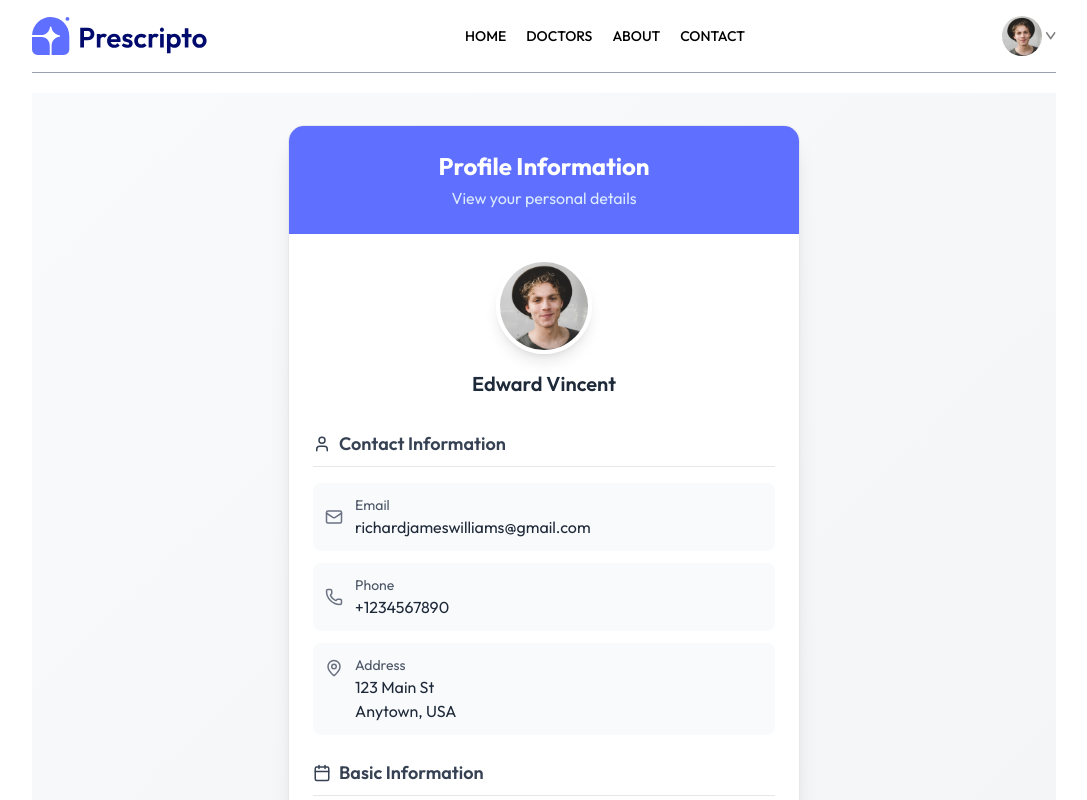
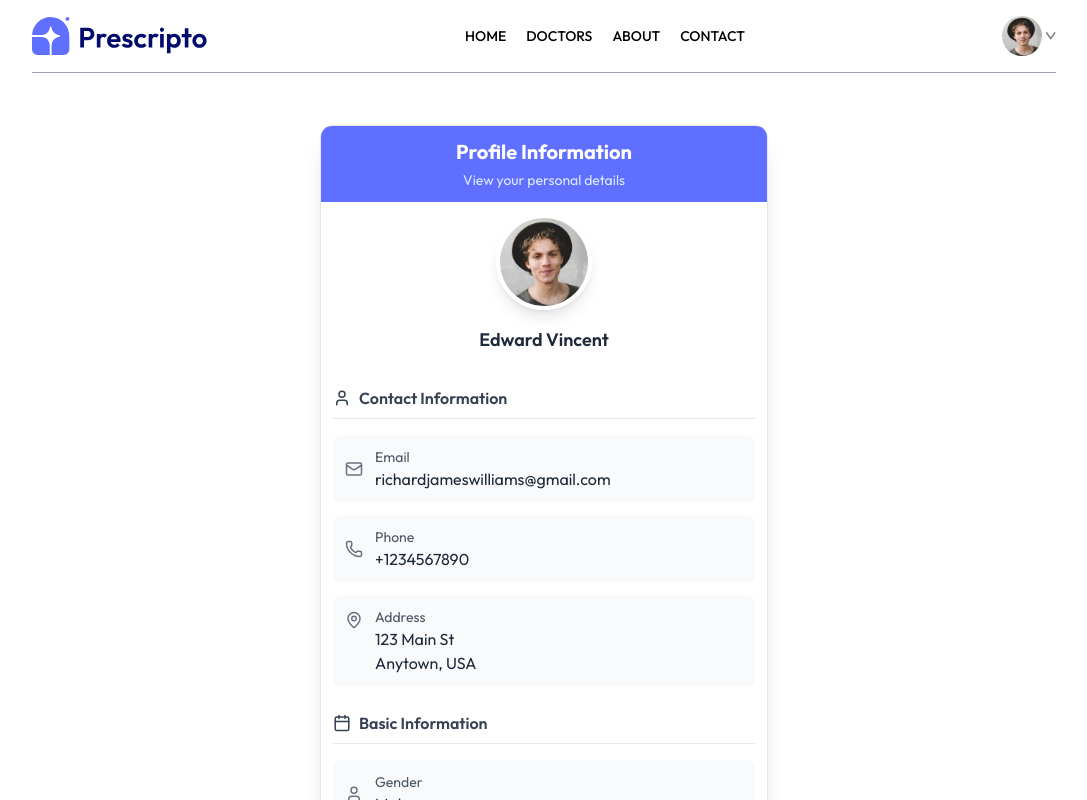
Before and after one commit to gelead/prescripto, a React (Vite) app in the folder frontend/: page /my-profile in a window 1280 px wide. Shown: the top 800 px of the page, without its empty margins (96-1183 px from the left). Built offline with nearby package versions, Linux system fonts and the light colour scheme.

Commit message:
wrapped up the frontend

```diff
--- a/frontend/src/components/Footer.jsx
+++ b/frontend/src/components/Footer.jsx
@@ -1,6 +1,9 @@
 import React from "react";
 import { assets } from "../assets/assets";
+import { useNavigate } from "react-router-dom";
+
 const Footer = () => {
+  const navigate = useNavigate()
   return (
     <div className="md:mx-10">
       <div className="flex flex-col sm:grid grid-cols-[3fr_1fr_1fr] gap-14 my-10 mt-40 text-sm">
@@ -16,10 +19,10 @@ const Footer = () => {
         <div>
           <p className="text-xl font-medium mb-5">COMPANY</p>
           <ul className="flex flex-col gap-2 text-gray-600">
-            <li>Home</li>
-            <li>About Us</li>
-            <li>Contact Us</li>
-            <li>Privacy Policy</li>
+            <li className="cursor-pointer" onClick={() => navigate('/', scrollTo(0, 0))}>Home</li>
+            <li className="cursor-pointer" onClick={() => navigate('/about', scrollTo(0, 0))}>About Us</li>
+            <li className="cursor-pointer" onClick={() => navigate('/contact', scrollTo(0, 0))}>Contact Us</li>
+            <li className="cursor-pointer" onClick={() => navigate('', scrollTo(0, 0))}>Privacy Policy</li>
           </ul>
         </div>
         <div>
--- a/frontend/src/components/Navbar.jsx
+++ b/frontend/src/components/Navbar.jsx
@@ -34,7 +34,7 @@ const Navbar = () => {
       </ul>
       <div className="flex items-center gap-4">
         {token ? (
-          <div className="items-center gap-1 cursor-pointer group relative hidden md:flex">
+          <div className="flex items-center gap-1 cursor-pointer group relative">
             <img
               className="w-10 rounded-full"
               src={assets.profile_pic}
@@ -60,7 +60,7 @@ const Navbar = () => {
                   My Appointments
                 </p>
                 <p
-                  onClick={(token) => setToken(!token)}
+                  onClick={(token) => {setToken(!token), navigate('/')}}
                   className="hover:text-black cursor-pointer"
                 >
                   Logout
--- a/frontend/src/pages/Doctors.jsx
+++ b/frontend/src/pages/Doctors.jsx
@@ -23,7 +23,7 @@ const Doctors = () => {
       <p className="text-gray-600">Browse through the doctors specialist.</p>
       <div className="flex flex-col sm:flex-row items-start gap-5 mt-5 ">
         <button
-          onClick={() => setShowFilter(!showFilter)}
+          onClick={() => {setShowFilter(!showFilter), navigate('/doctors')}}
           className={`${
             showFilter ? "bg-primary text-white" : "border border-gray-200"
           } border border-gray-200 px-3 py-1 text-sm rounded cursor-pointer sm:hidden transition-all gap-2 duration-100`}
--- a/frontend/src/pages/MyProfile.jsx
+++ b/frontend/src/pages/MyProfile.jsx
@@ -40,19 +40,21 @@ const MyProfile = () => {
   };
 
   return (
-    <div className="min-h-screen bg-gradient-to-br from-gray-50 to-gray-100 py-8 px-4 sm:px-6 lg:px-8">
-      <div className="max-w-lg mx-auto">
+    <div className="py-8 px-4 sm:px-6 lg:px-8">
+      <div className="max-w-md mx-auto">
         {/* Profile Card */}
-        <div className="bg-white rounded-2xl shadow-xl border border-gray-200 overflow-hidden">
+        <div className="rounded-xl shadow-xl border border-gray-200 overflow-hidden">
           {/* Header */}
-          <div className="bg-primary p-6 text-white text-center">
-            <h1 className="text-2xl font-bold">Profile Information</h1>
-            <p className="text-blue-100 mt-1">
-              {isEdit ? "Edit your personal details" : "View your personal details"}
+          <div className="bg-primary py-3 p-6 text-white text-center">
+            <h1 className="text-xl font-bold">Profile Information</h1>
+            <p className="text-blue-100 mt-1 text-sm">
+              {isEdit
+                ? "Edit your personal details"
+                : "View your personal details"}
             </p>
           </div>
 
-          <div className="p-6">
+          <div className="p-3">
             {/* Profile Picture Section */}
             <div className="flex flex-col items-center mb-8">
               <div className="relative group">
@@ -77,14 +79,25 @@ const MyProfile = () => {
                   </label>
                 )}
               </div>
-              <h2 className="text-xl font-semibold text-gray-800 mt-4">
-                {userData.name}
-              </h2>
+              <div className="mt-4 w-full text-center">
+                {isEdit ? (
+                  <input
+                    type="text"
+                    value={userData.name}
+                    onChange={(e) => handleChange(e, "name")}
+                    className="text-xl font-semibold text-gray-800 bg-transparent border-b border-gray-300 focus:outline-none focus:border-blue-500 text-center w-full"
+                  />
+                ) : (
+                  <h2 className="text-lg font-semibold text-gray-800">
+                    {userData.name}
+                  </h2>
+                )}
+              </div>
             </div>
 
             {/* Contact Information */}
             <div className="space-y-4 mb-6">
-              <h3 className="font-semibold text-gray-700 text-lg border-b border-gray-200 pb-2 flex items-center gap-2">
+              <h3 className="font-semibold text-gray-700 text-base border-b border-gray-200 pb-2 flex items-center gap-2">
                 <User size={18} />
                 Contact Information
               </h3>
@@ -103,7 +116,9 @@ const MyProfile = () => {
                         className="w-full border-b border-gray-300 bg-transparent py-1 focus:outline-none focus:border-blue-500 text-gray-800"
                       />
                     ) : (
-                      <span className="text-gray-800 block">{userData.email}</span>
+                      <span className="text-gray-800 block">
+                        {userData.email}
+                      </span>
                     )}
                   </div>
                 </div>
@@ -121,14 +136,19 @@ const MyProfile = () => {
                         className="w-full border-b border-gray-300 bg-transparent py-1 focus:outline-none focus:border-blue-500 text-gray-800"
                       />
                     ) : (
-                      <span className="text-gray-800 block">{userData.phone}</span>
+                      <span className="text-gray-800 block">
+                        {userData.phone}
+                      </span>
                     )}
                   </div>
                 </div>
 
                 {/* Address */}
                 <div className="flex items-start gap-3 p-3 bg-gray-50 rounded-lg">
-                  <MapPin size={18} className="text-gray-500 flex-shrink-0 mt-1" />
+                  <MapPin
+                    size={18}
+                    className="text-gray-500 flex-shrink-0 mt-1"
+                  />
                   <div className="flex-1">
                     <span className="text-gray-600 text-sm block">Address</span>
                     {isEdit ? (
@@ -161,7 +181,7 @@ const MyProfile = () => {
 
             {/* Basic Information */}
             <div className="space-y-4">
-              <h3 className="font-semibold text-gray-700 text-lg border-b border-gray-200 pb-2 flex items-center gap-2">
+              <h3 className="font-semibold text-gray-700 text-bold border-b border-gray-200 pb-2 flex items-center gap-2">
                 <Calendar size={18} />
                 Basic Information
               </h3>
@@ -181,10 +201,14 @@ const MyProfile = () => {
                         <option value="Male">Male</option>
                         <option value="Female">Female</option>
                         <option value="Other">Other</option>
-                        <option value="Prefer not to say">Prefer not to say</option>
+                        <option value="Prefer not to say">
+                          Prefer not to say
+                        </option>
                       </select>
                     ) : (
-                      <span className="text-gray-800 block">{userData.gender}</span>
+                      <span className="text-gray-800 block">
+                        {userData.gender}
+                      </span>
                     )}
                   </div>
                 </div>
@@ -193,7 +217,9 @@ const MyProfile = () => {
                 <div className="flex items-center gap-3 p-3 bg-gray-50 rounded-lg">
                   <Calendar size={18} className="text-gray-500 flex-shrink-0" />
                   <div className="flex-1">
-                    <span className="text-gray-600 text-sm block">Date of Birth</span>
+                    <span className="text-gray-600 text-sm block">
+                      Date of Birth
+                    </span>
                     {isEdit ? (
                       <input
                         type="date"
@@ -202,7 +228,9 @@ const MyProfile = () => {
                         className="w-full border-b border-gray-300 bg-transparent py-1 focus:outline-none focus:border-blue-500 text-gray-800"
                       />
                     ) : (
-                      <span className="text-gray-800 block">{userData.dateOfBirth}</span>
+                      <span className="text-gray-800 block">
+                        {userData.dateOfBirth}
+                      </span>
                     )}
                   </div>
                 </div>
```
